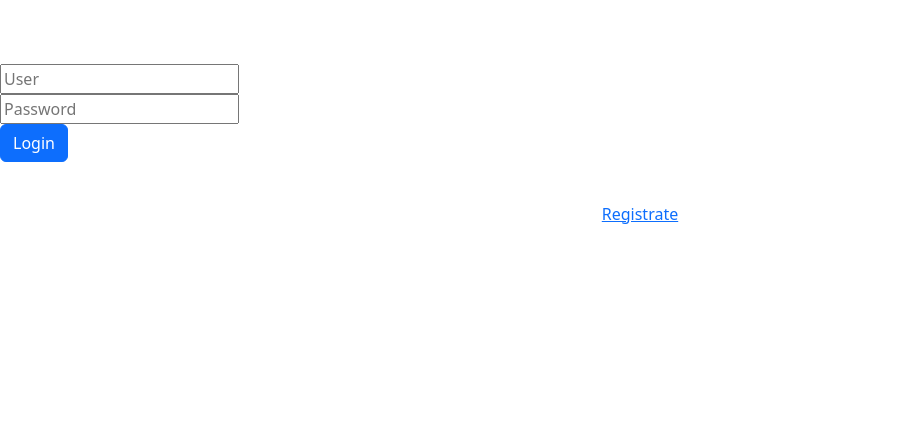
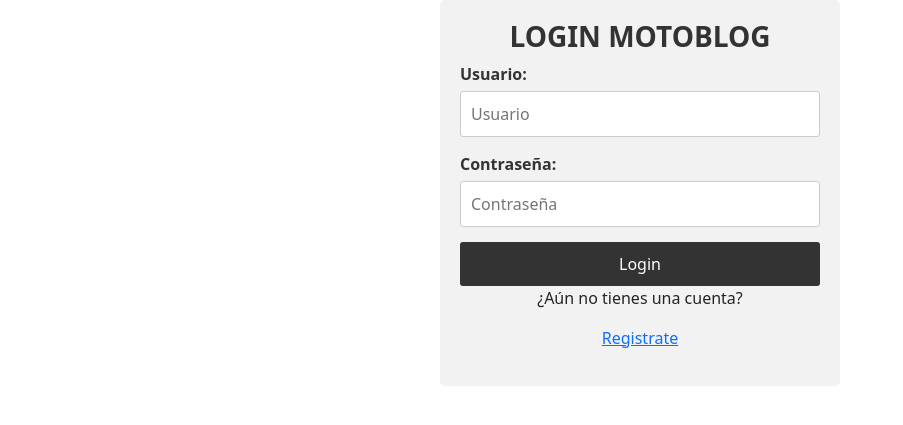
Before and after one commit to RomanValverde/MotoBlog, a Django app: page /Users/login/ in a window 1280 px wide. Shown: the top 425 px of the page, without its empty margins (0-903 px from the left). Run offline with Django 4.2, Linux system fonts and the light colour scheme; some libraries are stand-ins or nearby versions.

Commit message:
modify Users app

```diff
--- a/Blog/templates/index.html
+++ b/Blog/templates/index.html
@@ -30,8 +30,8 @@
                     <ul class="navbar-nav ms-auto mb-2 mb-lg-0">
                         <li class="nav-item"><a class="nav-link" href="#!">About</a></li>
                         <li class="nav-item"><a class="nav-link" href="#!">Contact</a></li>
-                        <li class="nav-item"><a class="nav-link active" aria-current="page" href="#">Blog</a></li>
                         {% if user.is_authenticated %}
+                        <li class="nav-item"><a class="btn btn-primary" aria-current="page" href="{% url 'myProfile' %}">Editar Perfil</a></li>
                         <li class="nav-item"><a class="btn btn-danger" href="{% url 'myLogout' %}">Logout</a></li>
                         {% else %}
                         <li class="nav-item"><a class="btn btn-success" href="{% url 'myLogin' %}">Login</a></li>
--- /dev/null
+++ b/Users/static/Users/css/main.css
@@ -0,0 +1,44 @@
+.containerForm {
+    max-width: 400px;
+    margin: 0 auto;
+    padding: 20px;
+    background-color: #f2f2f2;
+    border-radius: 5px;
+  }
+
+  .formTitle {
+    text-align: center;
+    color: #333;
+    font-weight: bold;
+  }
+
+  .formGroup {
+    margin-bottom: 15px;
+  }
+
+  .formLabel {
+    display: block;
+    margin-bottom: 5px;
+    color: #333;
+    font-weight: bold;
+  }
+
+  .formInput {
+    width: 100%;
+    padding: 10px;
+    font-size: 16px;
+    border-radius: 3px;
+    border: 1px solid #ccc;
+  }
+
+  .formButton {
+    display: block;
+    width: 100%;
+    padding: 10px;
+    background-color: #333;
+    color: #fff;
+    font-size: 16px;
+    border: none;
+    border-radius: 3px;
+    cursor: pointer;
+  }
--- a/Users/templates/login.html
+++ b/Users/templates/login.html
@@ -12,21 +12,22 @@
 </head>
 <body>
     <div class="containerForm">
-        <form action="" method="POST" class="formLogin"> {% csrf_token %}
-            <h3 style="color:white; font-weight: bold; margin-bottom: 30px; display:flex; justify-content: center; align-items: center">LOGIN MOTOBLOG</h3>
-            <div>
-                <input name="user" type="text" placeholder="User" class="inputLogin">
+        <form action="" method="POST" class="formLogin">
+            {% csrf_token %}
+            <h3 class="formTitle">LOGIN MOTOBLOG</h3>
+            <div class="formGroup">
+                <label for="user" class="formLabel">Usuario:</label>
+                <input name="user" type="text" placeholder="Usuario" class="formInput">
             </div>
-            <div>
-                <input name="password" type="password" placeholder="Password" class="inputLogin">
+            <div class="formGroup">
+                <label for="password" class="formLabel">Contraseña:</label>
+                <input name="password" type="password" placeholder="Contraseña" class="formInput">
             </div>
-            <div>
-                <button class="btn btn-primary" type="submit">Login</button>
-            </div>
+            <button type="submit" class="formButton">Login</button>
             {% if error %}
-            <p style="color: red">{{error}}</p>
+            <p class="formError">{{ error }}</p>
             {% endif %}
-            <p class="text-center" style="color: white">¿Aún no tienes una cuenta?</p>
+            <p class="text-center">¿Aún no tienes una cuenta?</p>
             <p class="text-center"><a href="{% url 'myRegistry' %}">Registrate</a></p>
         </form>
     </div>
--- a/Users/urls.py
+++ b/Users/urls.py
@@ -6,5 +6,7 @@ urlpatterns = [
     path('login/', myLogin, name = 'myLogin'),
     path('logout/', myLogout, name = 'myLogout'),
     path('register/', myRegistry, name = 'myRegistry'),
+    path('profile/', myProfile, name = 'myProfile'),
+    path('profile/changePassword', changePassword, name = 'changePassword'),
 
 ]
--- a/Users/views.py
+++ b/Users/views.py
@@ -3,21 +3,27 @@ from django.template import loader
 from django.shortcuts import render, redirect
 from Users.models import *
 from Users.forms import *
-from django.contrib.auth.forms import AuthenticationForm, UserCreationForm
-from django.contrib.auth import login, logout, authenticate
+from django.contrib.auth.forms import AuthenticationForm, UserCreationForm, PasswordChangeForm
+from django.contrib.auth import login, logout, authenticate , update_session_auth_hash
+from django.contrib.auth.decorators import login_required
+from django.contrib.auth.models import User
+from django.contrib import messages
 
 # Create your views here.
 
 def myLogin(request):
     if request.method == "POST":
-        user = authenticate(username = request.POST['user'], password = request.POST['password'])
+        username = request.POST['user']
+        password = request.POST['password']
+        user = authenticate(username=username, password=password)
         if user is not None:
-            login(request,user)
+            login(request, user)
             return redirect('/../')
         else:
-            return render(request, 'login.html', {'error': 'Usuario o Contraseña incorrectos'})
+            return render(request, 'login.html', {'error': 'Usuario o contraseña incorrectos'})
     else:
         return render(request, 'login.html')
+
 
 def myRegistry(request):
     if request.method == "POST":
@@ -33,3 +39,31 @@ def myRegistry(request):
 def myLogout(request):
     logout(request)
     return redirect('/../')
+
+@login_required
+def myProfile(request):
+    user = request.user
+
+    if request.method == "POST":
+        form = UserUpdateForm(request.POST, request.FILES, instance=user)
+        if form.is_valid():
+            form.save()
+            return redirect('myProfile')
+    else:
+        form = UserUpdateForm(instance=user)
+
+    context = {'form': form}
+    return render(request, 'profile.html', context)
+
+def changePassword(request):
+    if request.method == 'POST':
+        form = PasswordChangeForm(request.user, request.POST)
+        if form.is_valid():
+            user = form.save()
+            update_session_auth_hash(request, user)
+            return redirect('myProfile')
+    else:
+        form = PasswordChangeForm(request.user)
+
+    context = {'form': form}
+    return render(request, 'changePassword.html', context)
```
Also changed, not shown: Blog/templates/index copy.html (deleted, +0 -12 lines), Users/forms.py (+31 -0 lines), Users/templates/changePassword.html (added, +44 -0 lines), Users/templates/profile.html (added, +51 -0 lines), db.sqlite3.
